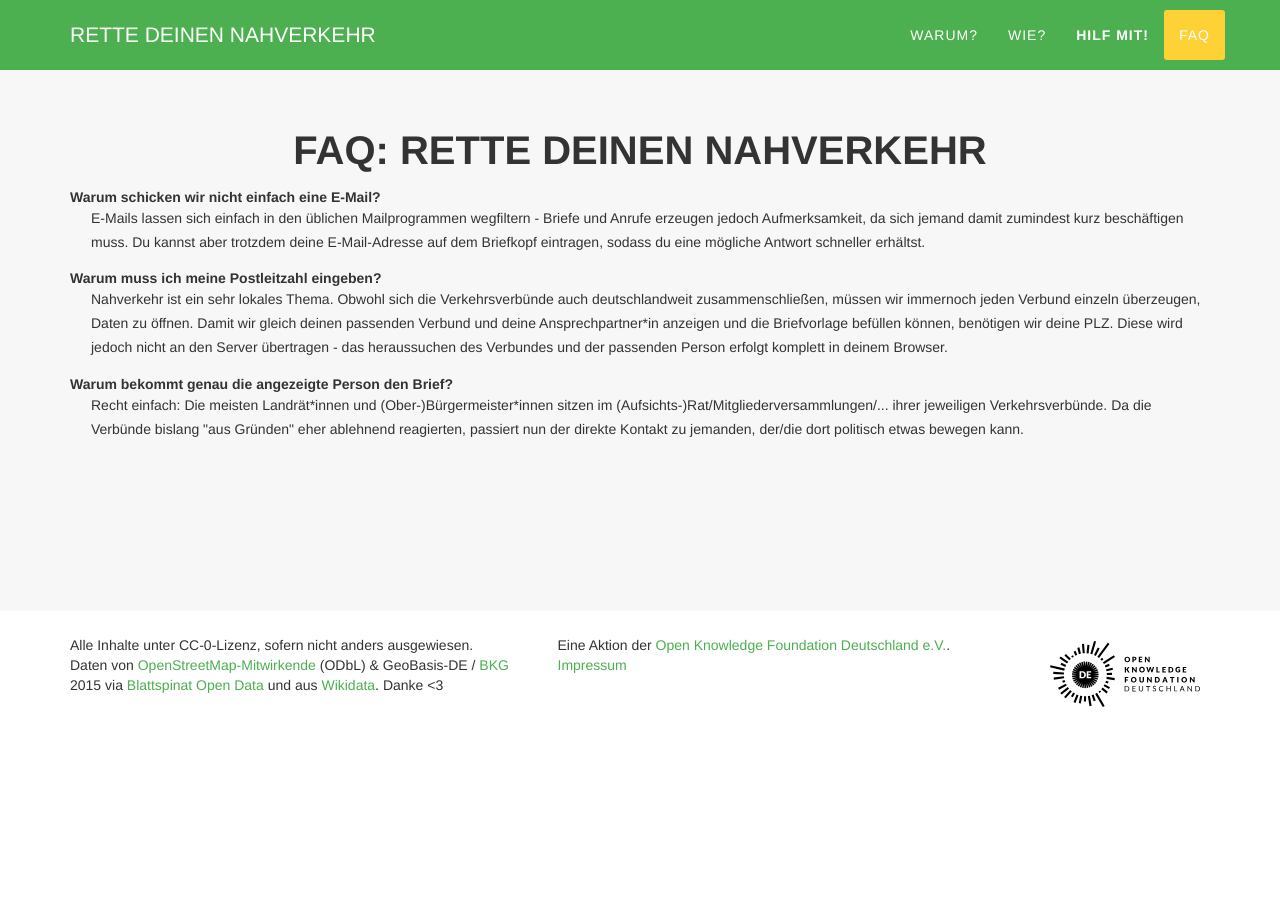
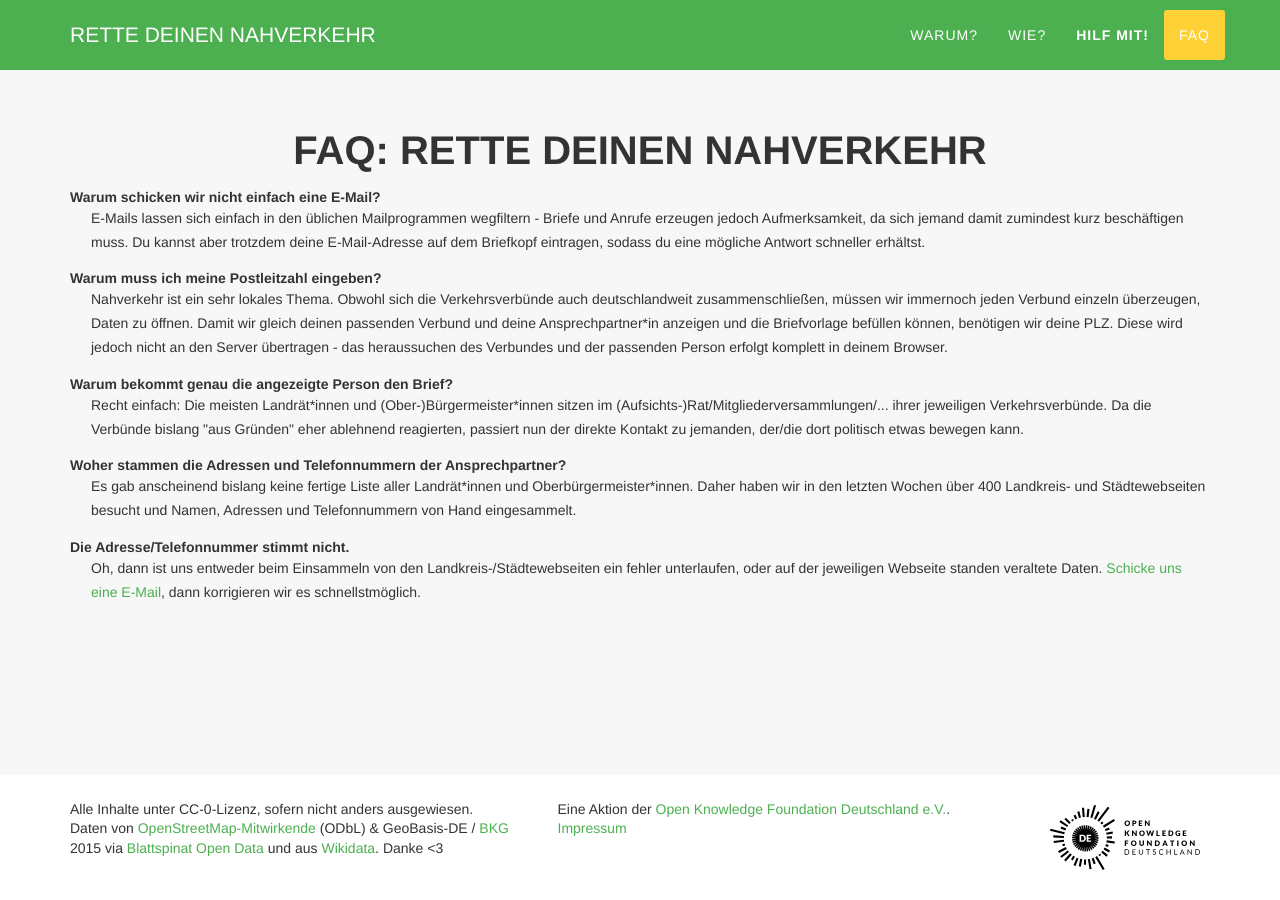
Before and after one commit to okfde/rettedeinennahverkehr, a Jekyll site: the page built from index.html, in a window 1280 px wide and 900 px high, scrolled down 5720 px. Built offline with Jekyll 4.4.1, drawn with Linux system fonts in a browser that asks for light colours; comment, search, counter and statistics services are not loaded; before the commit the page ends 6457 px from its top, so only the background shows below that.

Commit message:
add faq for data source and error reporting

```diff
--- a/_includes/faq.html
+++ b/_includes/faq.html
@@ -59,6 +59,17 @@
 
                               <dt>Warum bekommt genau die angezeigte Person den Brief?</dt>
                               <dd>Recht einfach: Die meisten Landrät*innen und (Ober-)Bürgermeister*innen sitzen im (Aufsichts-)Rat/Mitgliederversammlungen/... ihrer jeweiligen Verkehrsverbünde. Da die Verbünde bislang "aus Gründen" eher ablehnend reagierten, passiert nun der direkte Kontakt zu jemanden, der/die dort politisch etwas bewegen kann.</dd>
+
+                              <dt>Woher stammen die Adressen und Telefonnummern der Ansprechpartner?</dt>
+                              <dd>Es gab anscheinend bislang keine fertige Liste aller Landrät*innen und Oberbürgermeister*innen. Daher haben wir in den letzten Wochen über 400 Landkreis- und Städtewebseiten besucht und Namen, Adressen und Telefonnummern von Hand eingesammelt. <!-- Diese Daten wandern nun in den nächsten Wochen nach <a href="https://www.wikidata.org">Wikidata</a>, dem freien Informationsspeicher hinter der Wikipedia. --></dd>
+
+                              <dt>Die Adresse/Telefonnummer stimmt nicht.</dt>
+                              <dd>Oh, dann ist uns entweder beim Einsammeln von den Landkreis-/Städtewebseiten ein fehler unterlaufen, oder auf der jeweiligen Webseite standen veraltete Daten. <a href="mailto:info@rettedeinennahverkehr.de">Schicke uns eine E-Mail</a>, dann korrigieren wir es schnellstmöglich.</dd>
+
+                              <!--
+                              <dt>Aber das ist doch nicht das einzige/wichtigste Problem bei unserem Verbund?!</dt>
+                              <dd>Ja - eine solide Grundfinanzierung und andere Dinge sind bei den Verbünden wichtiger. Jedoch bearbeiten und beobachten wir nun die Verfügbarkeit von Fahrplandaten in Deutschland nun seit mehr als 7 Jahren - und es hat sich insbesondere im internationalen Vergleich leider immer noch zu wenig getan. Und anstatt als Verbund auf jeden neuen Zug (wie z.B. sprachgesteuerte Auskünfte auf dem Amazon Echo, VR, ...) aufspringen zu müssen, ist es einfacher und günstiger, die Fahrplandaten einfach offen herauszugeben - dann können freiwillige Entwickler*innen innovative Angebote schaffen, die dem ganzen Verbund und uns allen zu gute kommen.</dd>
+                              -->
                          </dl>
                     </div>
                </div>
```
